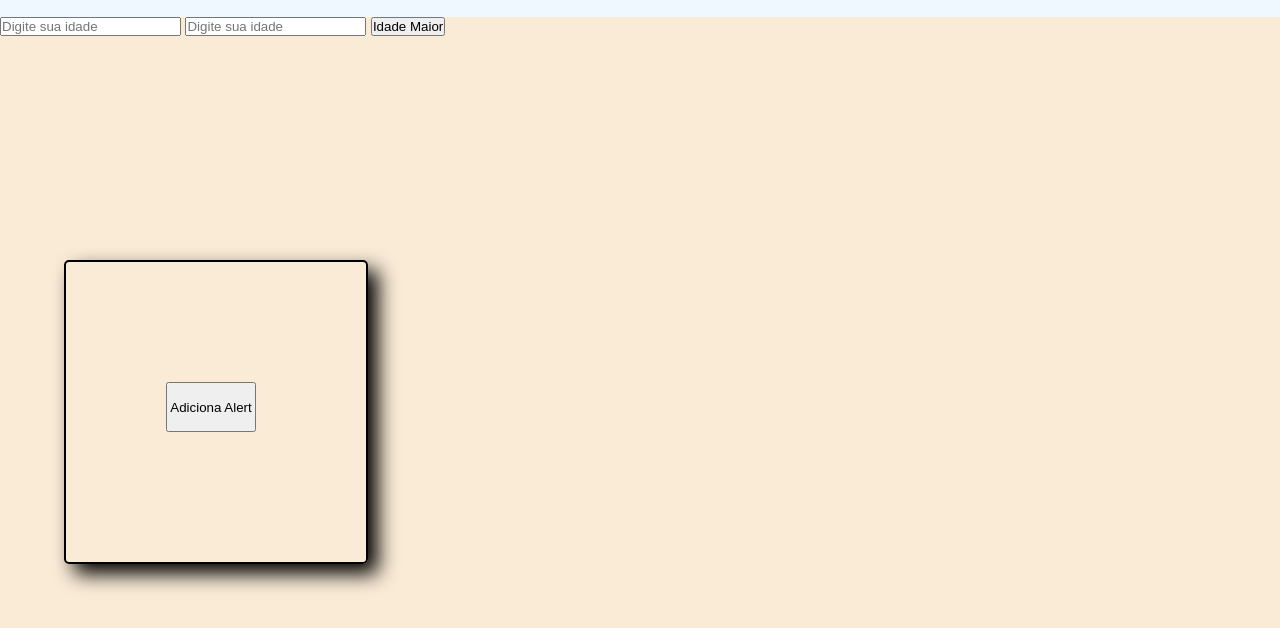
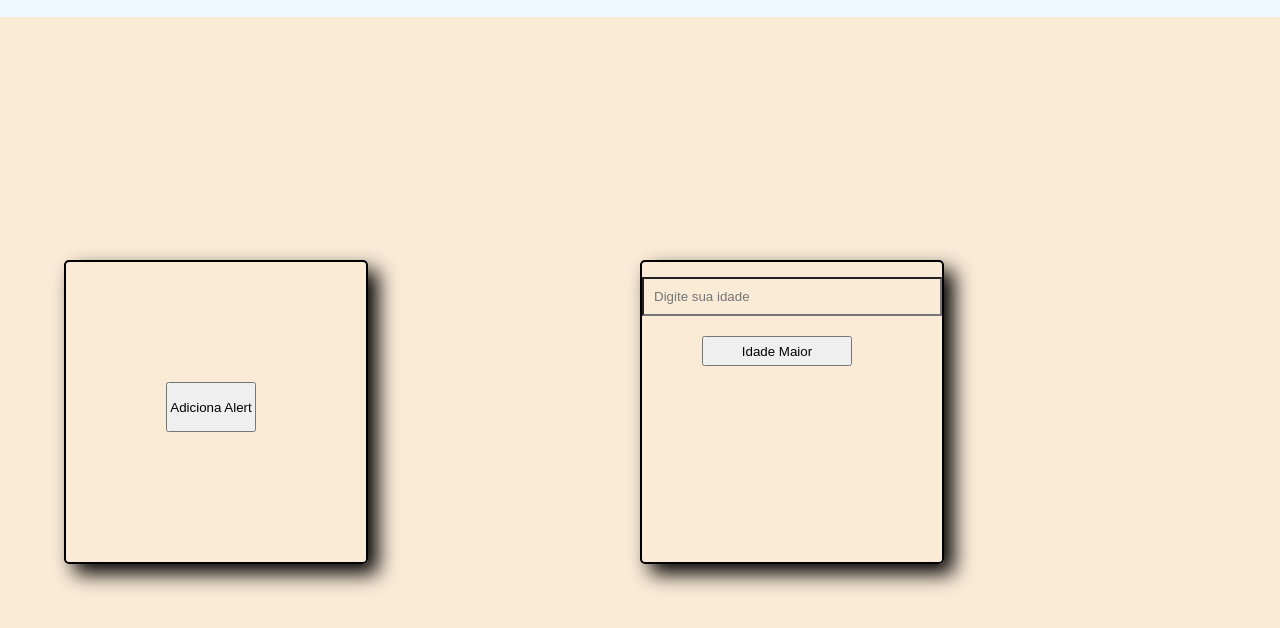
Before and after one commit to GabrielMoreira17/Projeto-Curso, a plain HTML site: page lista.html in a window 1280 px wide. Shown: the part 60-688 px from the top of the page. Drawn offline with Linux system fonts and the light colour scheme.

Commit message:
Alteração do arquivo

```diff
--- a/lista.css
+++ b/lista.css
@@ -35,3 +35,39 @@ body{
     height: 50px;
     cursor: pointer;
 }
+
+.idade{
+    position: absolute;
+    top: 40%;
+    left: 50%;
+    width: 300px;
+    height: 300px;
+    border: solid 2px black;
+    border-radius: 5px;
+    box-shadow: 10px 10px 20px black;
+    text-align: center;
+    display: flex;
+    flex-direction: column;
+    gap: 20px;
+}
+
+input{
+    position: relative;
+    border: solid black 5px 5px 10px;
+    padding: 10px;
+    background: transparent;
+    top: 5%;
+}
+
+#mosta-idade{
+    position: relative;
+    top: 5%;
+    left: 20%;
+    width: 150px;
+    height: 30px;
+    cursor: pointer;
+}
+
+#mostra-idade:hover{
+    transform: scale(1.5);
+}
--- a/lista.html
+++ b/lista.html
@@ -17,8 +17,7 @@
 
     <div class="idade">
         <input id="idade-1" type="text" placeholder="Digite sua idade" required>
-        <input id="idade-2" type="text" placeholder="Digite sua idade" required>
-        <button id="mosta-idade">Idade Maior</button>
+        <button id="mosta-idade" onclick="VerificaIdade()">Idade Maior</button>
     </div>
 
     <script src="lista.js"></script>
--- a/lista.js
+++ b/lista.js
@@ -4,3 +4,14 @@ alert("Bem Vindo");
 document.getElementById('btn-msg').addEventListener('click', function(){
     alert("Você clicou no botão");
 })
+
+function VerificaIdade(){
+    var idade = document.getElementById('idade-1').value;
+    var maiorIdade = 18;
+
+    if(idade > maiorIdade){
+        alert("Você é maior de idade")
+    } else{
+        alert("Você não é maior de idade");
+    }
+}
```
